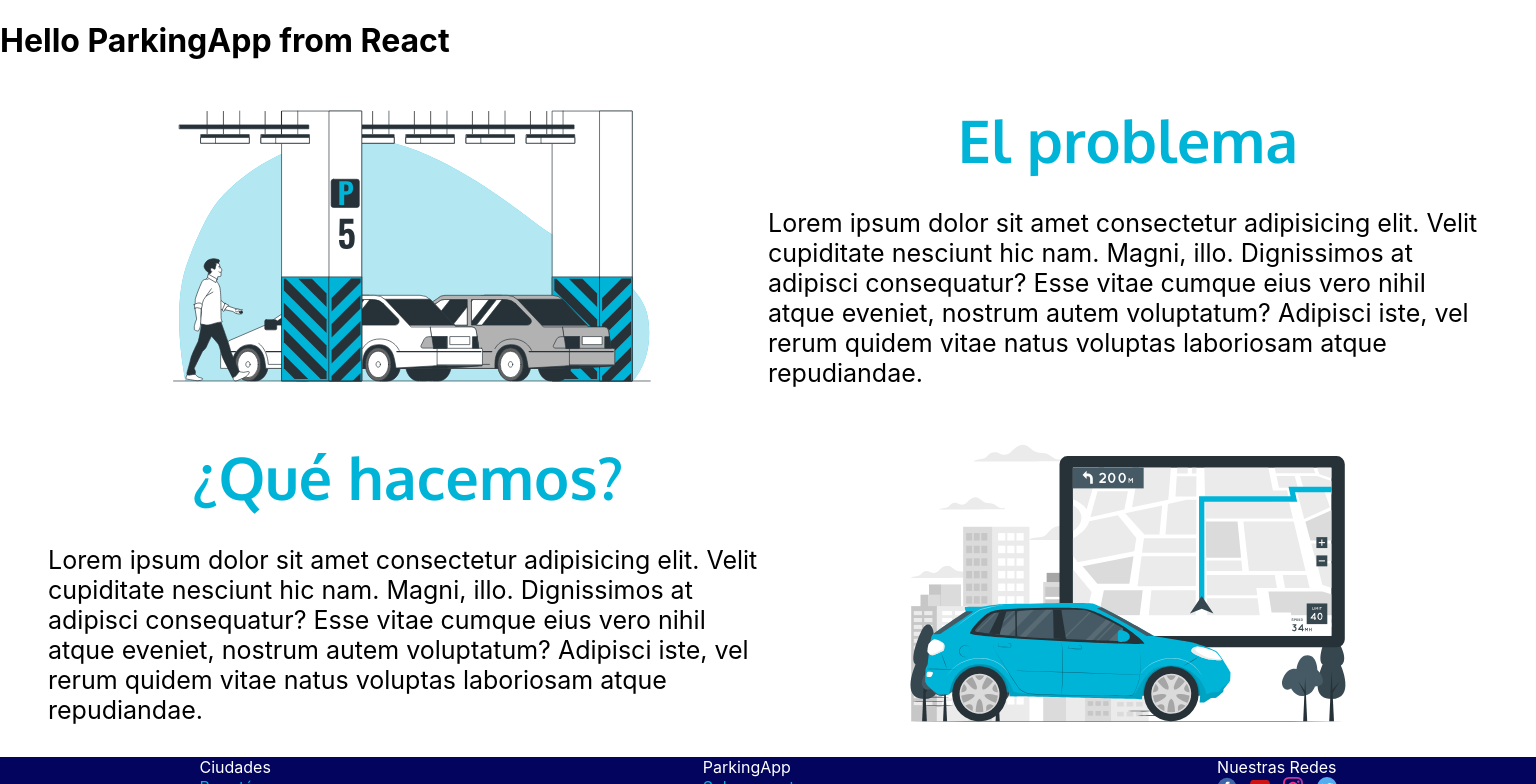
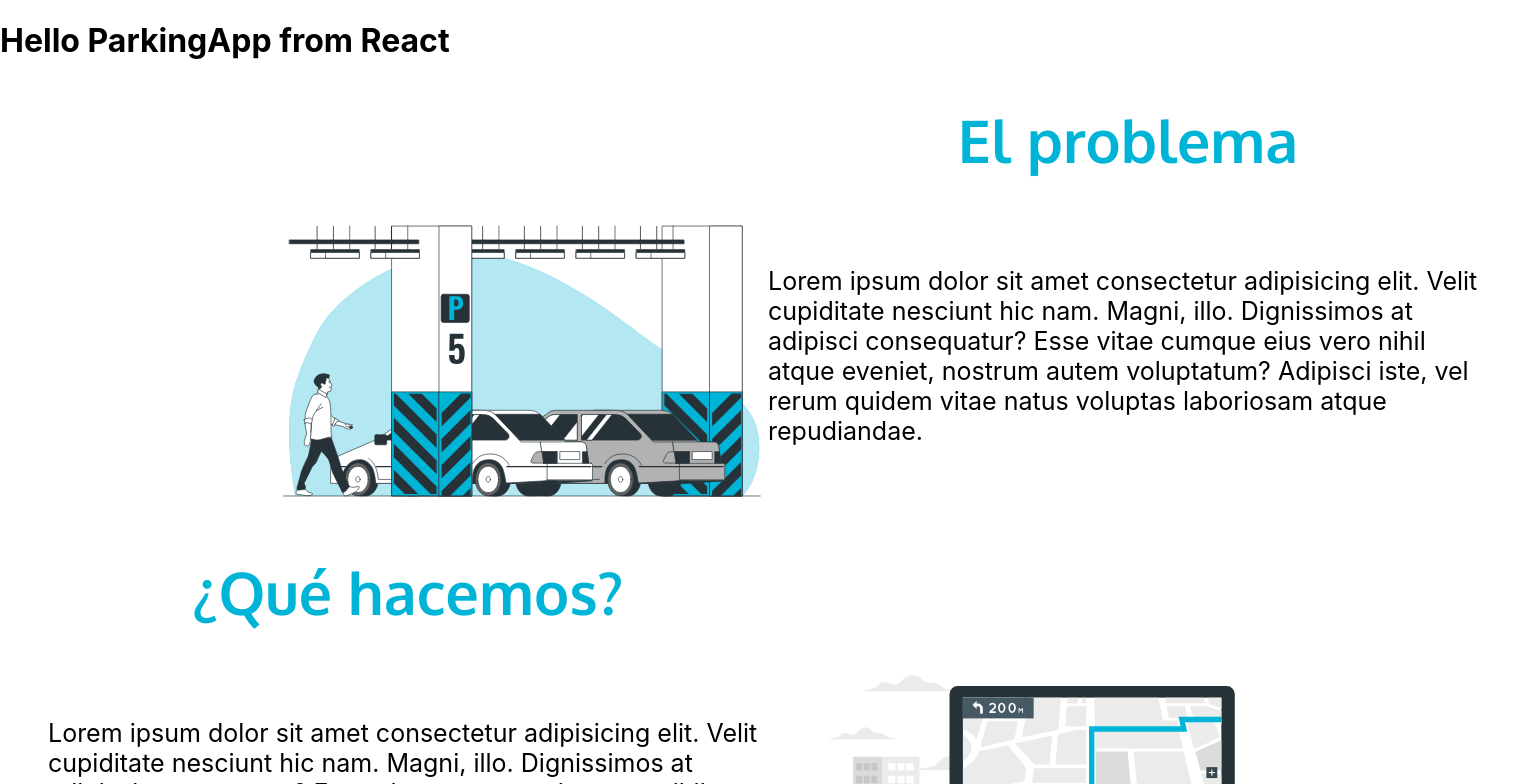
Before and after one commit to jlopezsa/ParkingApp-front-end, a React (Create React App) app: page / in a window 1536 px wide. Shown: the top 784 px of the page. Built offline with nearby package versions, Linux system fonts and the light colour scheme.

Commit message:
Change the figure and text at same line, title at top

```diff
--- a/src/components/ViewsFigLeft/ViewsFigLeft.scss
+++ b/src/components/ViewsFigLeft/ViewsFigLeft.scss
@@ -35,15 +35,17 @@
     display: grid;
     max-width: 1440px;
     grid-template-columns: 720px 720px;
-    grid-template-rows: auto auto;
+    grid-template-rows: auto auto auto;
     justify-items: center;
     grid-template-areas:
-      "figCell titleCell"
+      ". titleCell"
+      "figCell textCell"
       "figCell textCell";
     &__text{
       grid-area: textCell;
       text-align: left;
       font-size: $headline5;
+      align-self: center;
     }
     &__title{
       grid-area: titleCell;
@@ -56,6 +58,7 @@
     }
     &__figure{
       grid-area: figCell;
+      justify-self: flex-end;
       width: 500px;
     }
   }
--- a/src/components/ViewsFigRight/ViewsFigRight.scss
+++ b/src/components/ViewsFigRight/ViewsFigRight.scss
@@ -35,15 +35,17 @@
     display: grid;
     max-width: 1440px;
     grid-template-columns: 720px 720px;
-    grid-template-rows: auto auto;
+    grid-template-rows: auto auto auto;
     justify-items: center;
     grid-template-areas:
-      "titleCell figCell"
+      "titleCell ."
+      "textCell  figCell"
       "textCell  figCell";
     &__text{
       grid-area: textCell;
       text-align: left;
       font-size: $headline5;
+      align-self: center;
     }
     &__title{
       grid-area: titleCell;
@@ -56,6 +58,7 @@
     }
     &__figure{
       grid-area: figCell;
+      justify-self: flex-start;
       width: 500px;
     }
   }
```
